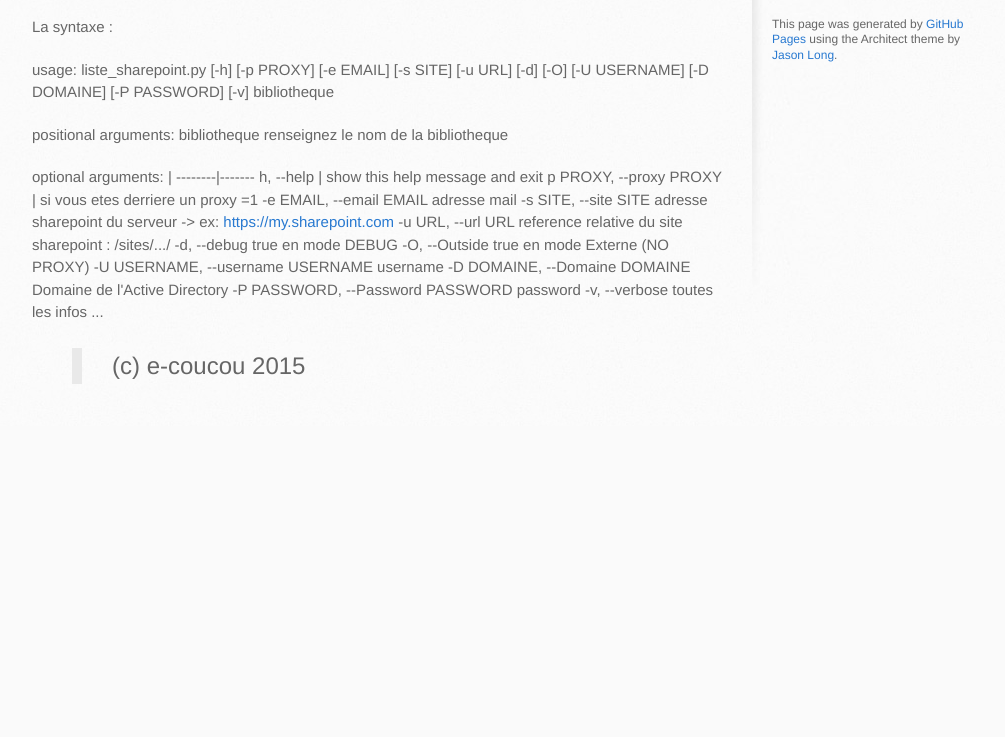
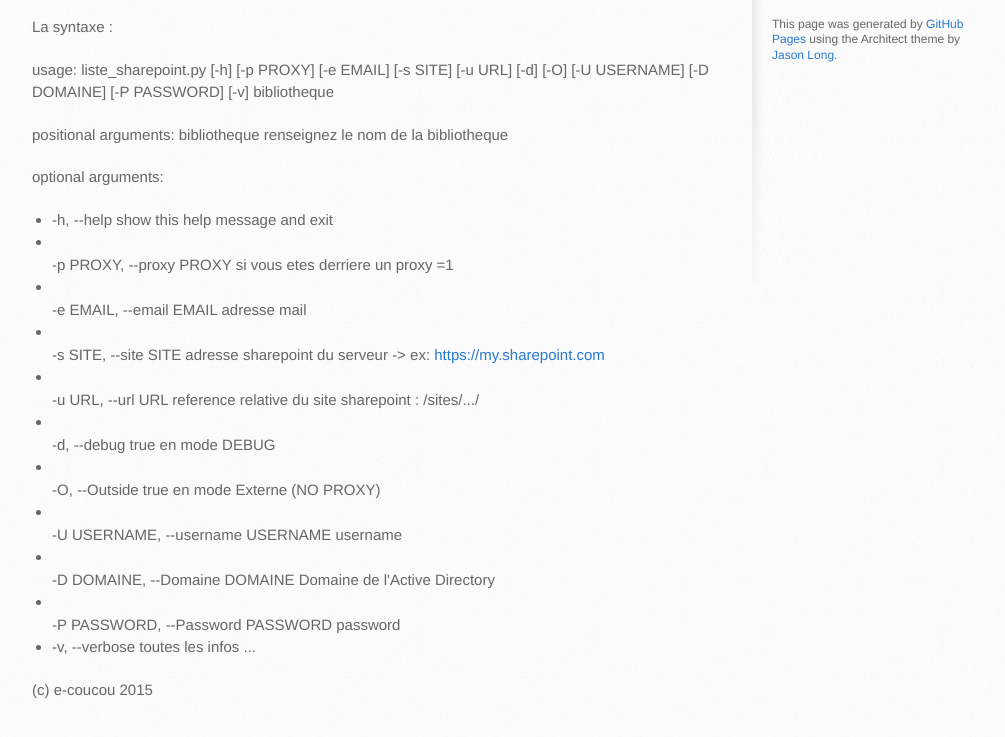
Before and after one commit to e-coucou/sharepoint, a plain HTML site: page index.html in a window 1280 px wide. Shown: the part 485-1222 px from the top of the page, without its empty margins (138-1143 px from the left). Before the commit the page ends 911 px from the top, so only its background shows below. Drawn offline with Linux system fonts and the light colour scheme.

Commit message:
Update index.html

```diff
--- a/index.html
+++ b/index.html
@@ -47,23 +47,21 @@
     bibliotheque          renseignez le nom de la bibliotheque</p>
 
 <p>optional arguments:
-        |
---------|-------
-h, --help   |               show this help message and exit
-p PROXY, --proxy PROXY   |  si vous etes derriere un proxy =1
-    -e EMAIL, --email EMAIL     adresse mail
-    -s SITE, --site SITE        adresse sharepoint du serveur -&gt; ex: <a href="https://my.sharepoint.com">https://my.sharepoint.com</a>
-    -u URL, --url URL           reference relative du site sharepoint : /sites/.../
-    -d, --debug                 true en mode DEBUG
-    -O, --Outside               true en mode Externe (NO PROXY)
-    -U USERNAME, --username     USERNAME username
-    -D DOMAINE, --Domaine       DOMAINE Domaine de l'Active Directory
-    -P PASSWORD, --Password     PASSWORD password
-    -v, --verbose               toutes les infos ...</p>
+<ul>
+<li>-h, --help               show this help message and exit</li>
+<li></li>-p PROXY, --proxy PROXY  si vous etes derriere un proxy =1
+<li></li>    -e EMAIL, --email EMAIL     adresse mail
+<li></li>    -s SITE, --site SITE        adresse sharepoint du serveur -&gt; ex: <a href="https://my.sharepoint.com">https://my.sharepoint.com</a>
+<li></li>    -u URL, --url URL           reference relative du site sharepoint : /sites/.../
+<li></li>    -d, --debug                 true en mode DEBUG
+<li></li>    -O, --Outside               true en mode Externe (NO PROXY)
+<li></li>    -U USERNAME, --username     USERNAME username
+<li></li>    -D DOMAINE, --Domaine       DOMAINE Domaine de l'Active Directory
+<li></li>    -P PASSWORD, --Password     PASSWORD password
+<li>-v, --verbose               toutes les infos ...</li></ul></p>
 
-<blockquote>
 <p>(c) e-coucou 2015</p>
-</blockquote>
+
         </section>
 
         <aside id="sidebar">
```
